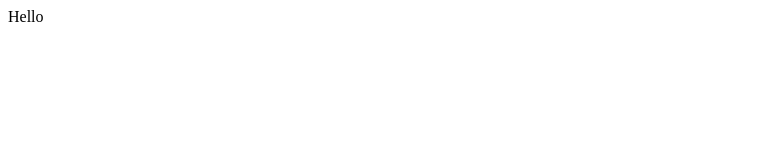
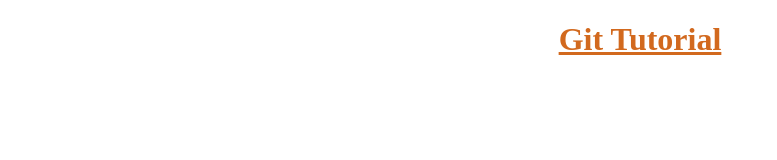
Before and after one commit to adarshshajiarackal/gittutorial, a plain HTML site: page index.html in a window 1280 px wide. Shown: the whole page, without its empty margins (0-777 px from the left). Drawn offline with Linux system fonts and the light colour scheme.

Commit message:
Adding CSS AGAIN FOR PUSH

```diff
--- a/index.html
+++ b/index.html
@@ -5,7 +5,15 @@
     <meta name="viewport" content="width=device-width, initial-scale=1.0">
     <title>Document</title>
 </head>
+<style>
+    h1{
+        color: chocolate;
+        text-align: center;
+        text-decoration: underline;
+
+    }
+</style>
 <body>
-    Hello
+   <h1>Git Tutorial</h1>
 </body>
 </html>
```
